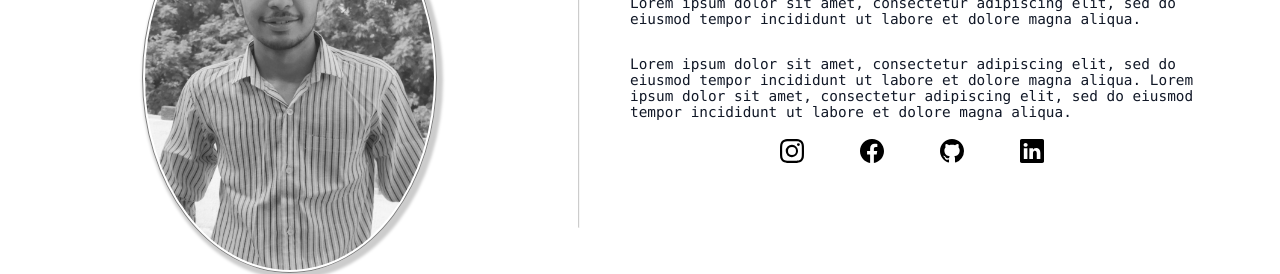
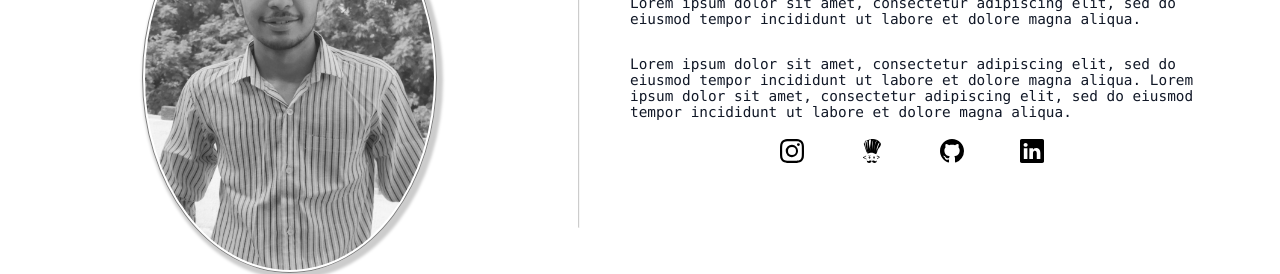
Before and after one commit to chintan0513/Portfolio, a React (Create React App) app: page / in a window 1280 px wide. Shown: the part 1100-1374 px from the top of the page. Built offline with nearby package versions, Linux system fonts and the light colour scheme; a web font is replaced by a local one.

Commit message:
Added CodeChef hyper link

```diff
--- a/src/components/About.js
+++ b/src/components/About.js
@@ -1,6 +1,7 @@
 import pic from '../assets/46.jpg'
 import '../styles/about.css'
 import { BsInstagram, BsFacebook, BsGithub, BsLinkedin } from 'react-icons/bs';
+import {SiCodechef} from 'react-icons/si';
 import Skills from './Skills';
 
 const About = () => {
@@ -25,7 +26,7 @@ const About = () => {
                                 <a href='https://www.instagram.com/chintan0513/' rel="noreferrer" target="_blank"><BsInstagram /></a>
                             </div>
                             <div className='link-group'>
-                                <a href='https://www.facebook.com/' rel="noreferrer" target="_blank"><BsFacebook /></a>
+                                <a href='https://www.codechef.com/users/chintan13' rel="noreferrer" target="_blank"><SiCodechef /></a>
                             </div>
                             <div className='link-group'>
                                 <a href='https://github.com/chintan0513' rel="noreferrer"  target="_blank"><BsGithub /></a>
```
